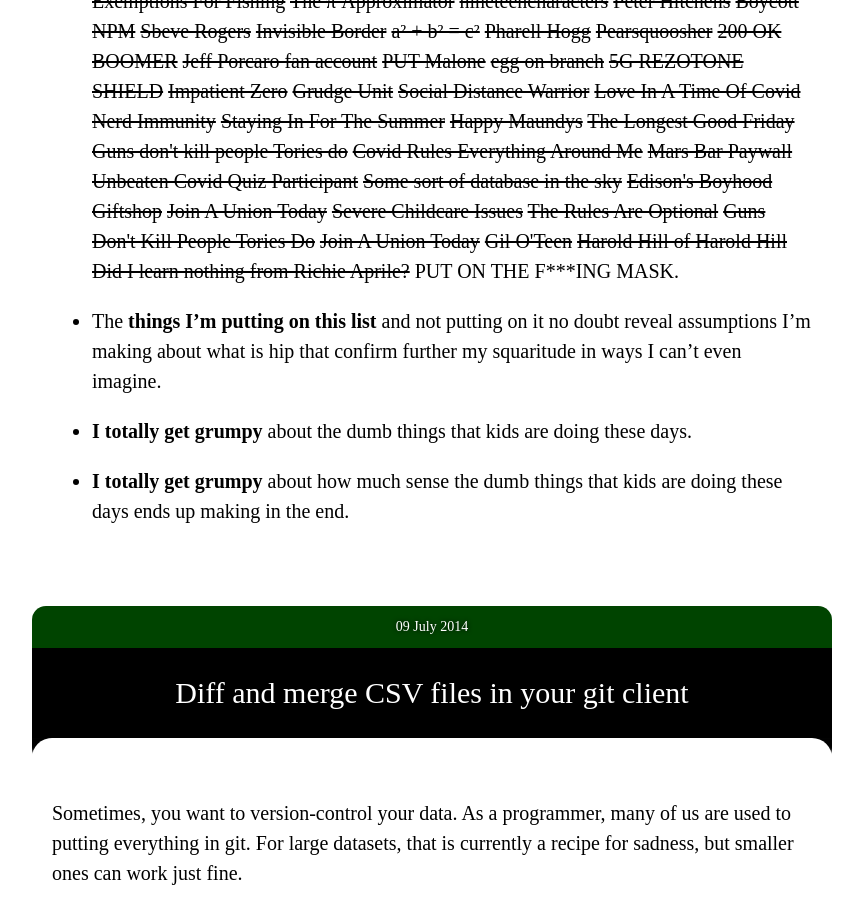
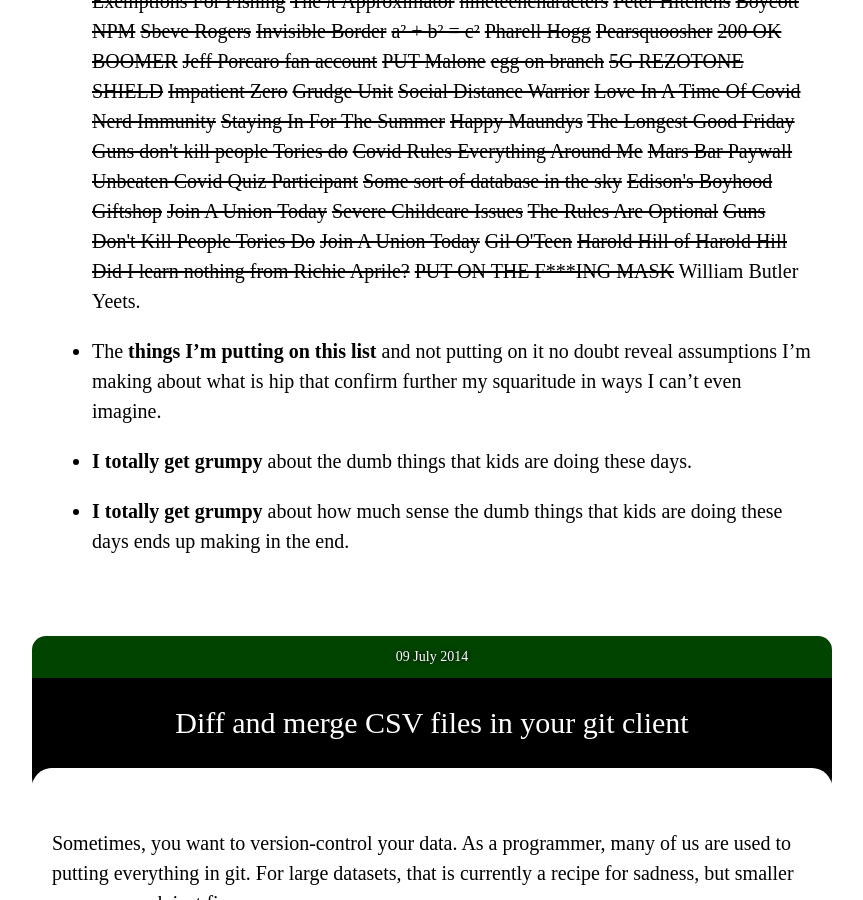
Before and after one commit to paulfitz/paulfitz.github.io, a Jekyll site: the page built from index.html, in a window 1280 px wide and 900 px high, scrolled down 28796 px. Shown: the whole window, without its empty margins (208-1071 px from the left). Built offline with Jekyll 4.4.1, drawn with Linux system fonts in a browser that asks for light colours; nearby versions of some CDN libraries.

Commit message:
add a pikesleyism

```diff
--- a/_data/pikes.json
+++ b/_data/pikes.json
@@ -225,5 +225,6 @@
   "Gil O&#39;Teen",
   "Harold Hill of Harold Hill",
   "Did I learn nothing from Richie Aprile?",
-  "PUT ON THE F***ING MASK"
+  "PUT ON THE F***ING MASK",
+  "William Butler Yeets"
 ]
```
